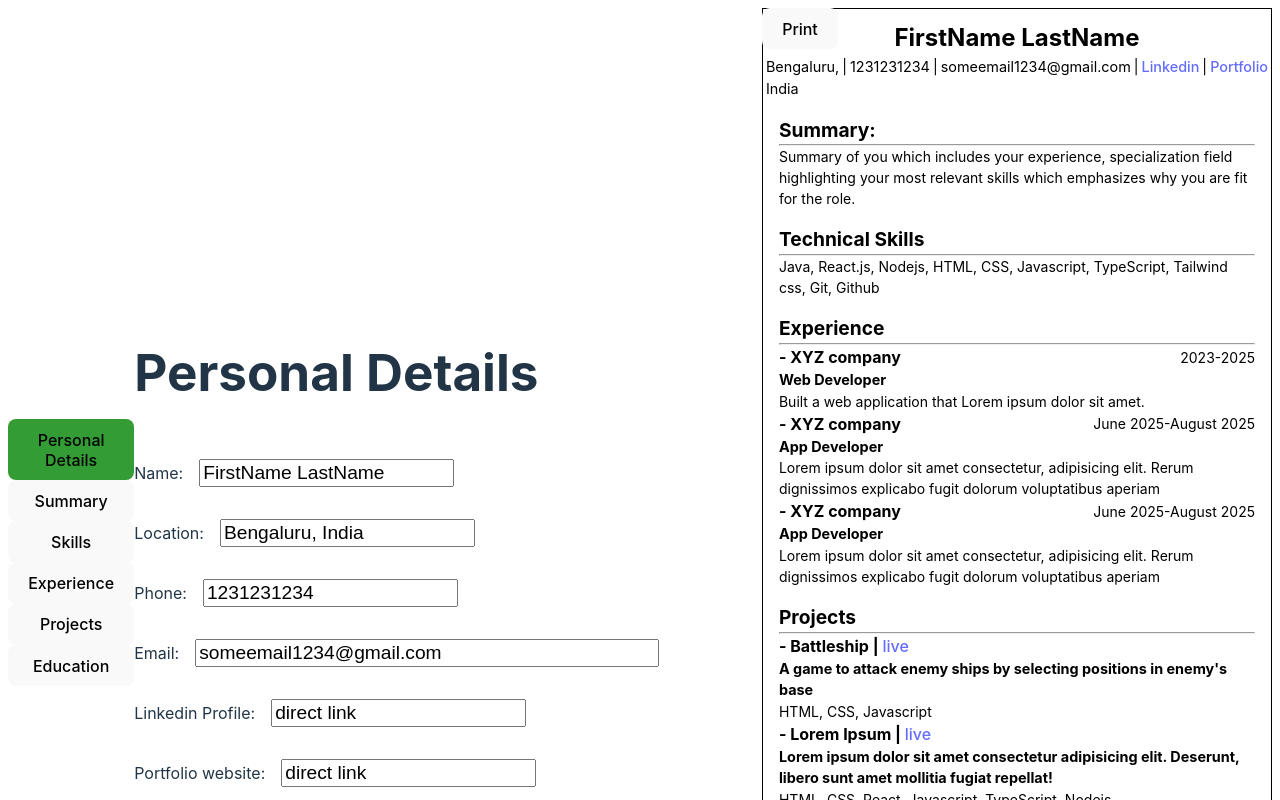
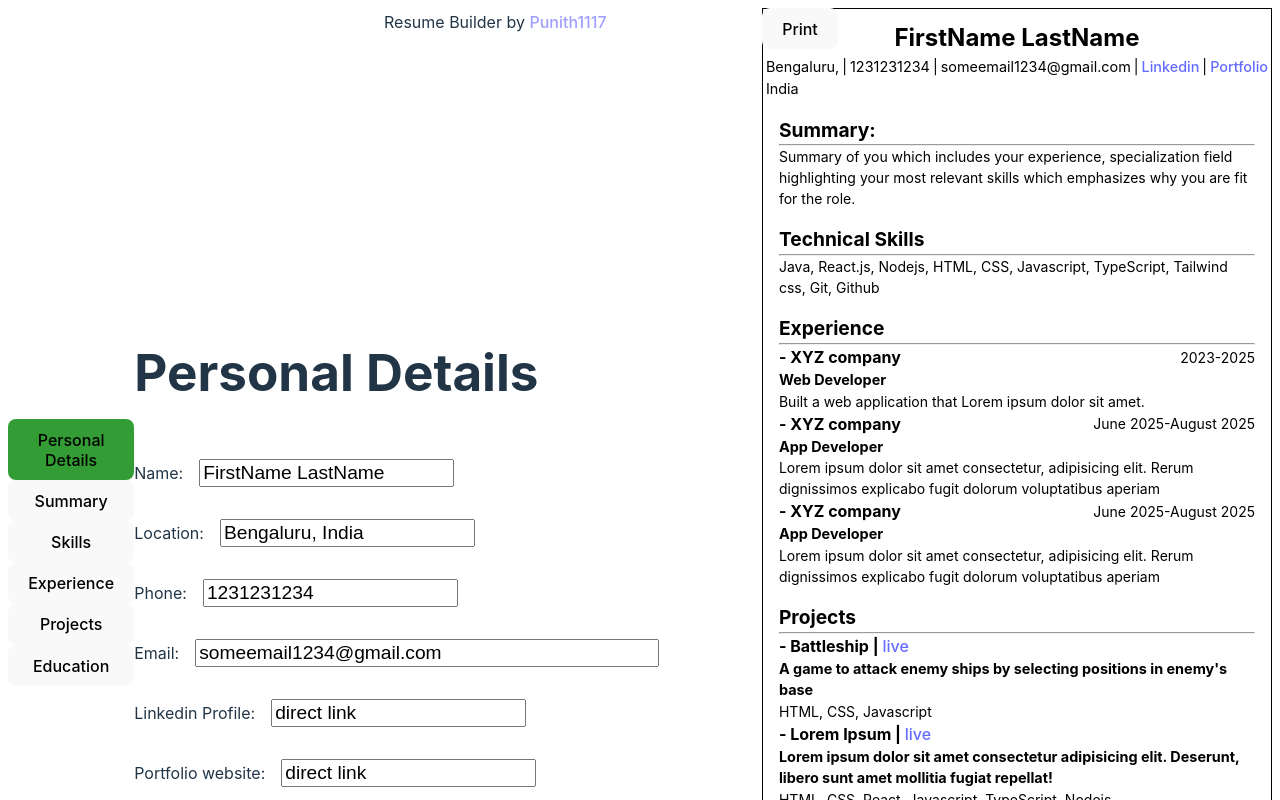
Before and after one commit to Punith1117/resume-builder, a React (Vite) app: page / in a window 1280 px wide. Shown: the top 800 px of the page. Built offline with nearby package versions, Linux system fonts and the light colour scheme.

Commit message:
add header with app name and creator

```diff
--- a/src/App.jsx
+++ b/src/App.jsx
@@ -108,6 +108,7 @@ function App() {
   ]
   return (
     <div className='wrapper'>
+      <header>Resume Builder by <a href="https://github.com/Punith1117">Punith1117</a></header>
       <Nav
         currentSectionIndex={currentSectionIndex}
         setCurrentSectionIndex={setCurrentSectionIndex}
--- a/src/index.css
+++ b/src/index.css
@@ -78,3 +78,12 @@ nav {
 .input-section {
   width: 50vw;
 }
+
+header {
+  position: absolute;
+  top: 10px;
+  left: 30%;
+  a {
+    color: rgb(159, 159, 255);
+  }
+}
```
